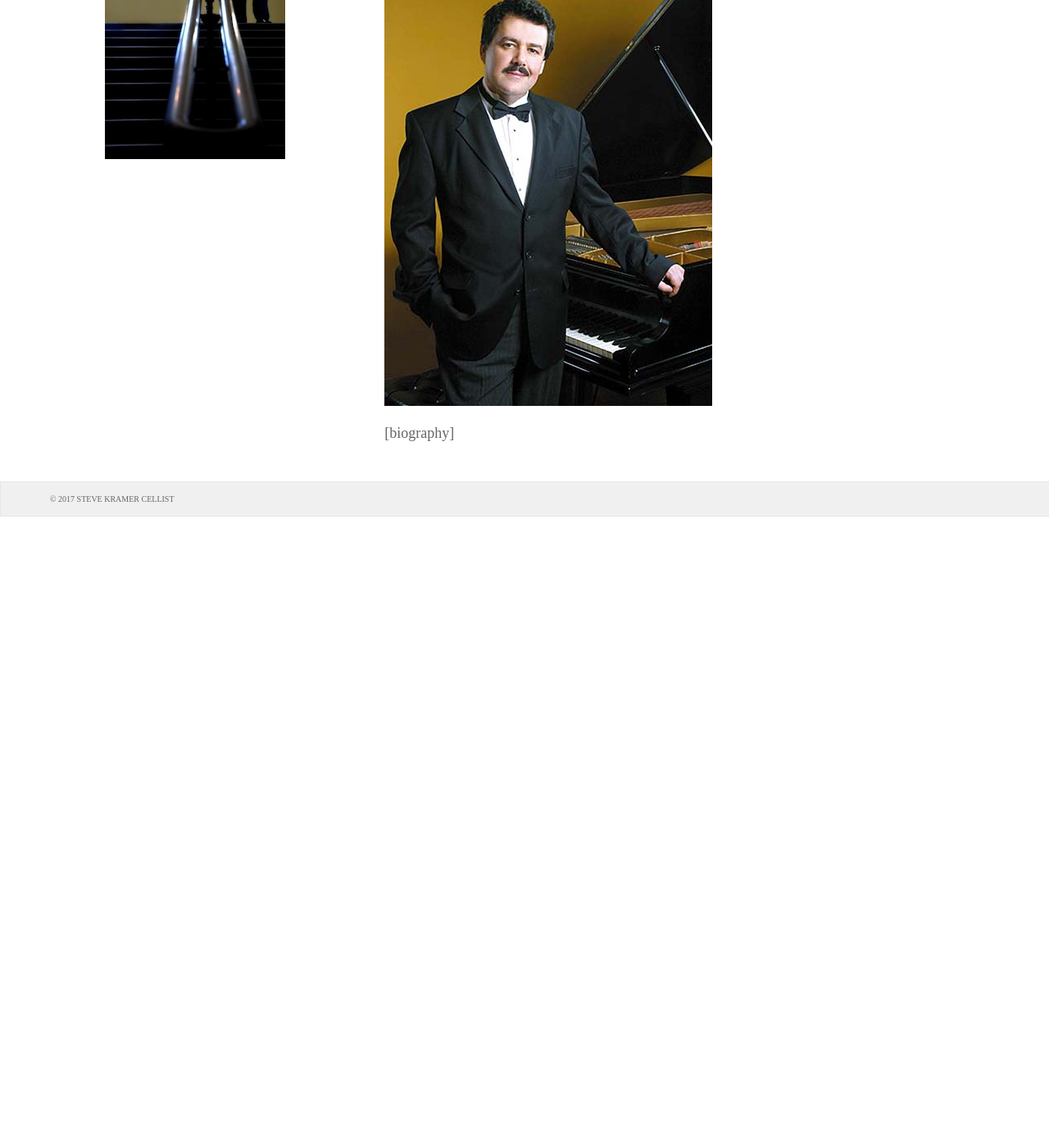
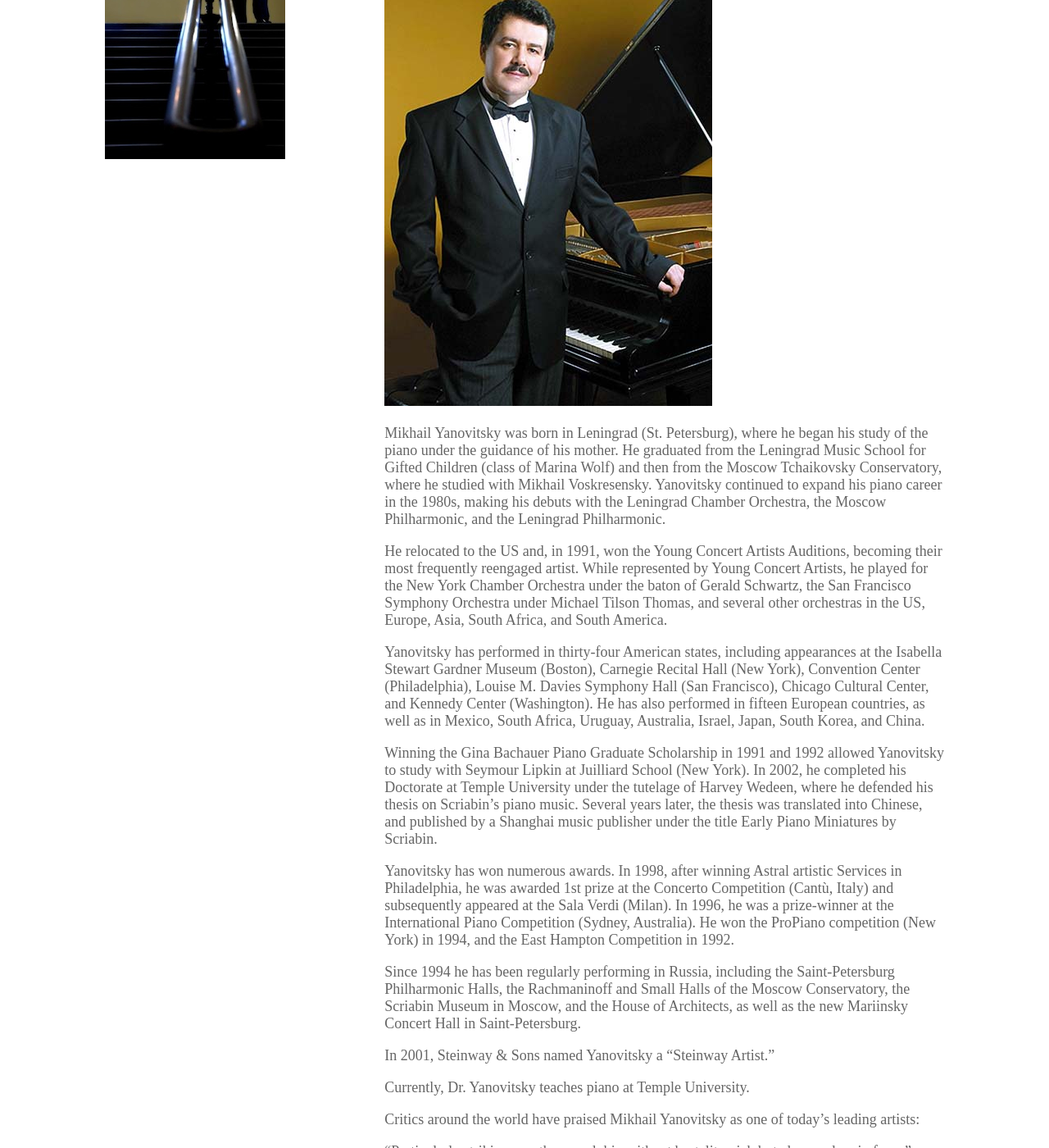
Before and after one commit to stevekramercellist/cellist, a Jekyll site: the page built from yanovitsky.md, in a window 1280 px wide and 1400 px high, scrolled down 323 px. Shown: the whole window at 82% size. Built offline with Jekyll 4.4.1, drawn with Linux system fonts in a browser that asks for light colours; nearby versions of some CDN libraries; before the commit the page ends 953 px from its top, so only the background shows below that; some of the changed text lies outside the part shown.

Commit message:
Update yanovitsky.md

```diff
--- a/yanovitsky.md
+++ b/yanovitsky.md
@@ -7,4 +7,32 @@ layout: sidebar
 
 ![Mikhail Yanovitsky](/images/yanovitsky.jpg "Mikhail Yanovitsky")
 
-[biography]
+Mikhail Yanovitsky was born in Leningrad (St. Petersburg), where he began his study of the piano under the guidance of his mother. He graduated from the Leningrad Music School for Gifted Children (class of Marina Wolf) and then from the Moscow Tchaikovsky Conservatory, where he studied with Mikhail Voskresensky. Yanovitsky continued to expand his piano career in the 1980s, making his debuts with the Leningrad Chamber Orchestra, the Moscow Philharmonic, and the Leningrad Philharmonic.
+
+He relocated to the US and, in 1991, won the Young Concert Artists Auditions, becoming their most frequently reengaged artist. While represented by Young Concert Artists, he played for the New York Chamber Orchestra under the baton of Gerald Schwartz, the San Francisco Symphony Orchestra under Michael Tilson Thomas, and several other orchestras in the US, Europe, Asia, South Africa, and South America.
+
+Yanovitsky has performed in thirty-four American states, including appearances at the Isabella Stewart Gardner Museum (Boston), Carnegie Recital Hall (New York), Convention Center (Philadelphia), Louise M. Davies Symphony Hall (San Francisco), Chicago Cultural Center, and Kennedy Center (Washington).  He has also performed in fifteen European countries, as well as in Mexico, South Africa, Uruguay, Australia, Israel, Japan, South Korea, and China.
+
+Winning the Gina Bachauer Piano Graduate Scholarship in 1991 and 1992 allowed Yanovitsky to study with Seymour Lipkin at Juilliard School (New York).  In 2002, he completed his Doctorate at Temple University under the tutelage of Harvey Wedeen, where he defended his thesis on Scriabin’s piano music.  Several years later, the thesis was translated into Chinese, and published by a Shanghai music publisher under the title Early Piano Miniatures by Scriabin.
+
+Yanovitsky has won numerous awards. In 1998, after winning Astral artistic Services in Philadelphia, he was awarded 1st prize at the Concerto Competition (Cantù, Italy) and subsequently appeared at the Sala Verdi (Milan). In 1996, he was a prize-winner at the International Piano Competition (Sydney, Australia). He won the ProPiano competition (New York) in 1994, and the East Hampton Competition in 1992.
+
+Since 1994 he has been regularly performing in Russia, including the Saint-Petersburg Philharmonic Halls, the Rachmaninoff and Small Halls of the Moscow Conservatory, the Scriabin Museum in Moscow, and the House of Architects, as well as the new Mariinsky Concert Hall in Saint-Petersburg.
+
+In 2001, Steinway & Sons named Yanovitsky a “Steinway Artist.”
+
+Currently, Dr. Yanovitsky teaches piano at Temple University.
+
+Critics around the world have praised Mikhail Yanovitsky as one of today’s leading artists:
+
+“Particularly striking was the sound: big without brutality, rich but always clear in focus” (New York Times)
+
+“His ability to execute the details while at the same time clothing the music in broad colors and expansive melodic gesture recalled a manner of Chopin playing from past generations” (The Philadelphia Inquirer)
+
+“Yanovitsky will become one of the great piano talents of our time” (Duluth News-Tribune)
+
+“Yanovitsky has the gift to make each piece a unique work of art” (El Norte, Monterrey, Mexico)
+
+“Rarely does one leave a concert hall in such an elated mood as provokes the performance of Mikhail Yanovitsky… he is a true master.” (El Porvenir, Monterrey, Mexico)
+
+“Through his performance of Liszt and Scriabin, Mikhail Yanovitsky established a higher caliber of music- making” (Starnberger SZ, Germany)
```
